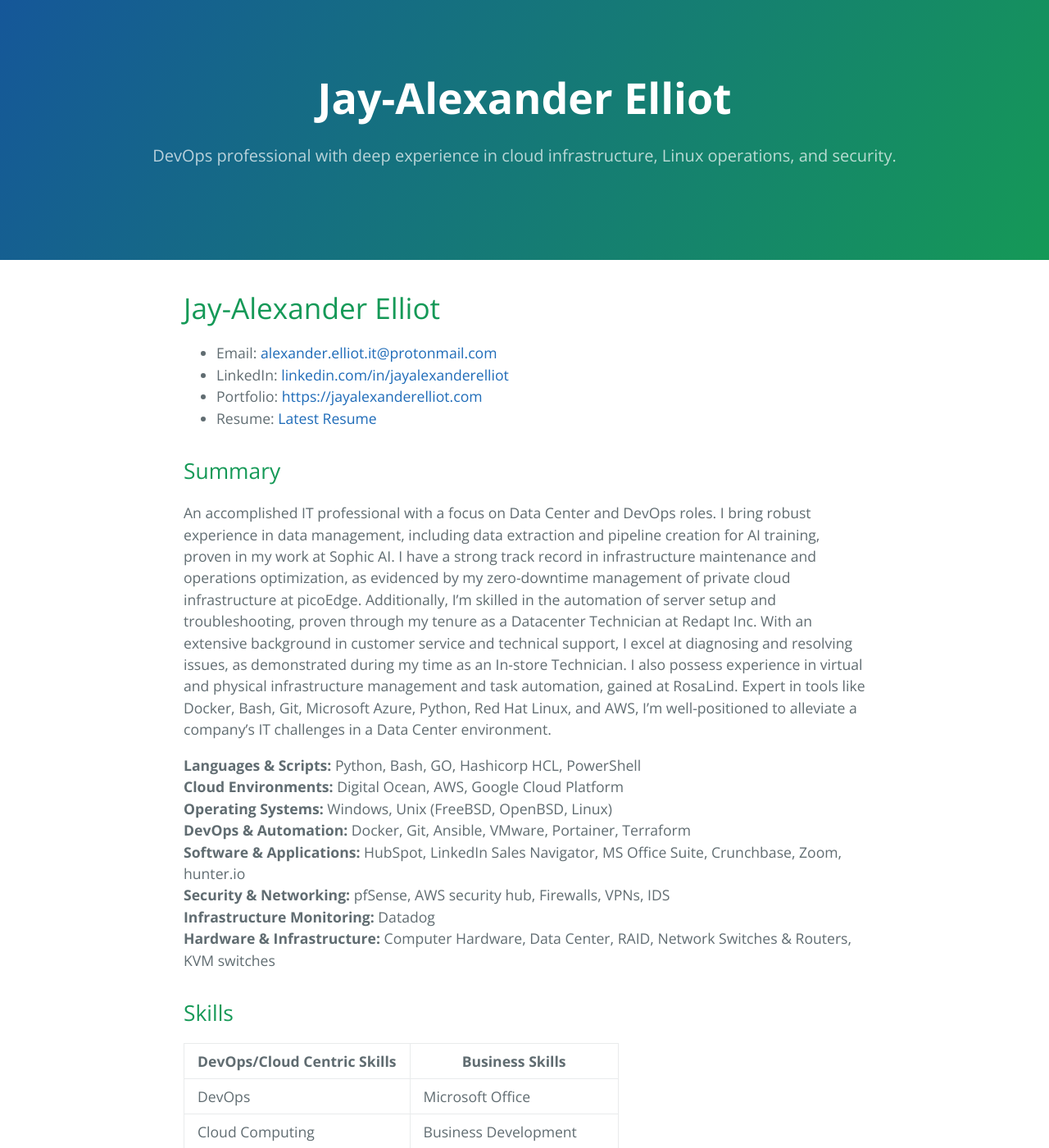
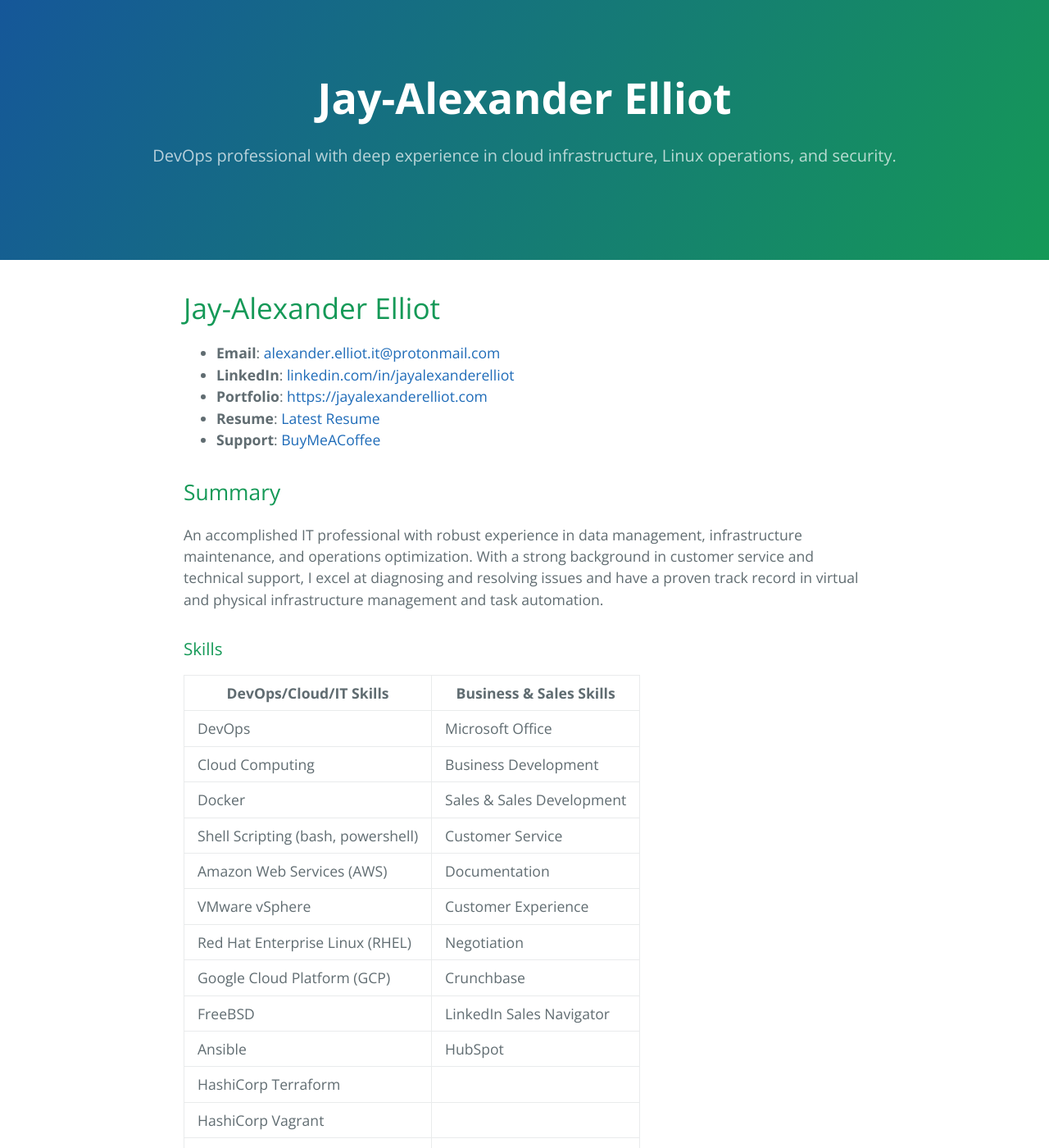
Before and after one commit to Jay-Alexander-Elliot/Jay-Alexander-Elliot.github.io, a Jekyll site: the page built from index.md, in a window 1280 px wide and 1400 px high. Shown: the whole window at 82% size. Built offline with Jekyll 4.4.1, drawn with Linux system fonts in a browser that asks for light colours; our own code applies the rules of GitHub Pages for plain Markdown files; some of the changed text lies outside the part shown.

Commit message:
fixed stuff in index.md

```diff
--- a/index.md
+++ b/index.md
@@ -4,37 +4,35 @@ layout: default
 
 # Jay-Alexander Elliot
 
-- Email: [alexander.elliot.it@protonmail.com](mailto:alexander.elliot.it@protonmail.com)
-- LinkedIn: [linkedin.com/in/jayalexanderelliot](https://linkedin.com/in/jayalexanderelliot)
-- Portfolio: [https://jayalexanderelliot.com](https://jayalexanderelliot.com)
-- Resume: [Latest Resume](./resume.pdf)
+- **Email**: [alexander.elliot.it@protonmail.com](mailto:alexander.elliot.it@protonmail.com)
+- **LinkedIn**: [linkedin.com/in/jayalexanderelliot](https://linkedin.com/in/jayalexanderelliot)
+- **Portfolio**: [https://jayalexanderelliot.com](https://jayalexanderelliot.com)
+- **Resume**: [Latest Resume](./resume.pdf)
+- **Support**: [BuyMeACoffee](https://www.buymeacoffee.com/jscribe)
 
 ## Summary
 
-An accomplished IT professional with a focus on Data Center and DevOps roles. I bring robust experience in data management, including data extraction and pipeline creation for AI training, proven in my work at Sophic AI. I have a strong track record in infrastructure maintenance and operations optimization, as evidenced by my zero-downtime management of private cloud infrastructure at picoEdge. Additionally, I'm skilled in the automation of server setup and troubleshooting, proven through my tenure as a Datacenter Technician at Redapt Inc. With an extensive background in customer service and technical support, I excel at diagnosing and resolving issues, as demonstrated during my time as an In-store Technician. I also possess experience in virtual and physical infrastructure management and task automation, gained at RosaLind. Expert in tools like Docker, Bash, Git, Microsoft Azure, Python, Red Hat Linux, and AWS, I'm well-positioned to alleviate a company's IT challenges in a Data Center environment.
+An accomplished IT professional with robust experience in data management, infrastructure maintenance, and operations optimization. With a strong background in customer service and technical support, I excel at diagnosing and resolving issues and have a proven track record in virtual and physical infrastructure management and task automation.
 
-**Languages & Scripts:** Python, Bash, GO, Hashicorp HCL, PowerShell
-**Cloud Environments:** Digital Ocean, AWS, Google Cloud Platform
-**Operating Systems:** Windows, Unix (FreeBSD, OpenBSD, Linux)
-**DevOps & Automation:** Docker, Git, Ansible, VMware, Portainer, Terraform
-**Software & Applications:** HubSpot, LinkedIn Sales Navigator, MS Office Suite, Crunchbase, Zoom, hunter.io
-**Security & Networking:** pfSense, AWS security hub, Firewalls, VPNs, IDS
-**Infrastructure Monitoring:** Datadog
-**Hardware & Infrastructure:** Computer Hardware, Data Center, RAID, Network Switches & Routers, KVM switches
+### Skills
 
-## Skills
-
-| DevOps/Cloud Centric Skills | Business Skills                 |
-|----------------------------|---------------------------------|
-| DevOps                     | Microsoft Office                |
-| Cloud Computing            | Business Development            |
-| Docker                     | Sales & Sales Development       |
-| Shell Scripting            | Customer Service                |
-| AWS                        | Documentation                   |
-| VMware vSphere             | Customer Experience             |
-| RHEL                       | Negotiation                     |
-| GCP                        | ...                             |
-| FreeBSD                    | ...                             |
-| Python                     | ...                             |
-| Go                         | ...                             |
-| HashiCorp Vault            | ...                             |
+| DevOps/Cloud/IT Skills                | Business & Sales Skills         |
+|--------------------------------------|--------------------------------|
+| DevOps                               | Microsoft Office               |
+| Cloud Computing                      | Business Development           |
+| Docker                               | Sales & Sales Development      |
+| Shell Scripting (bash, powershell)   | Customer Service               |
+| Amazon Web Services (AWS)            | Documentation                  |
+| VMware vSphere                       | Customer Experience            |
+| Red Hat Enterprise Linux (RHEL)      | Negotiation                    |
+| Google Cloud Platform (GCP)          | Crunchbase                     |
+| FreeBSD                              | LinkedIn Sales Navigator       |
+| Ansible                              | HubSpot                        |
+| HashiCorp Terraform                  |                                |
+| HashiCorp Vagrant                    |                                |
+| Digital Ocean                        |                                |
+| GitHub Actions                       |                                |
+| HashiCorp Vault                      |                                |
+| Python (Programming Language)        |                                |
+| Go (Programming Language)            |                                |
+| Datadog                              |                                |
```
